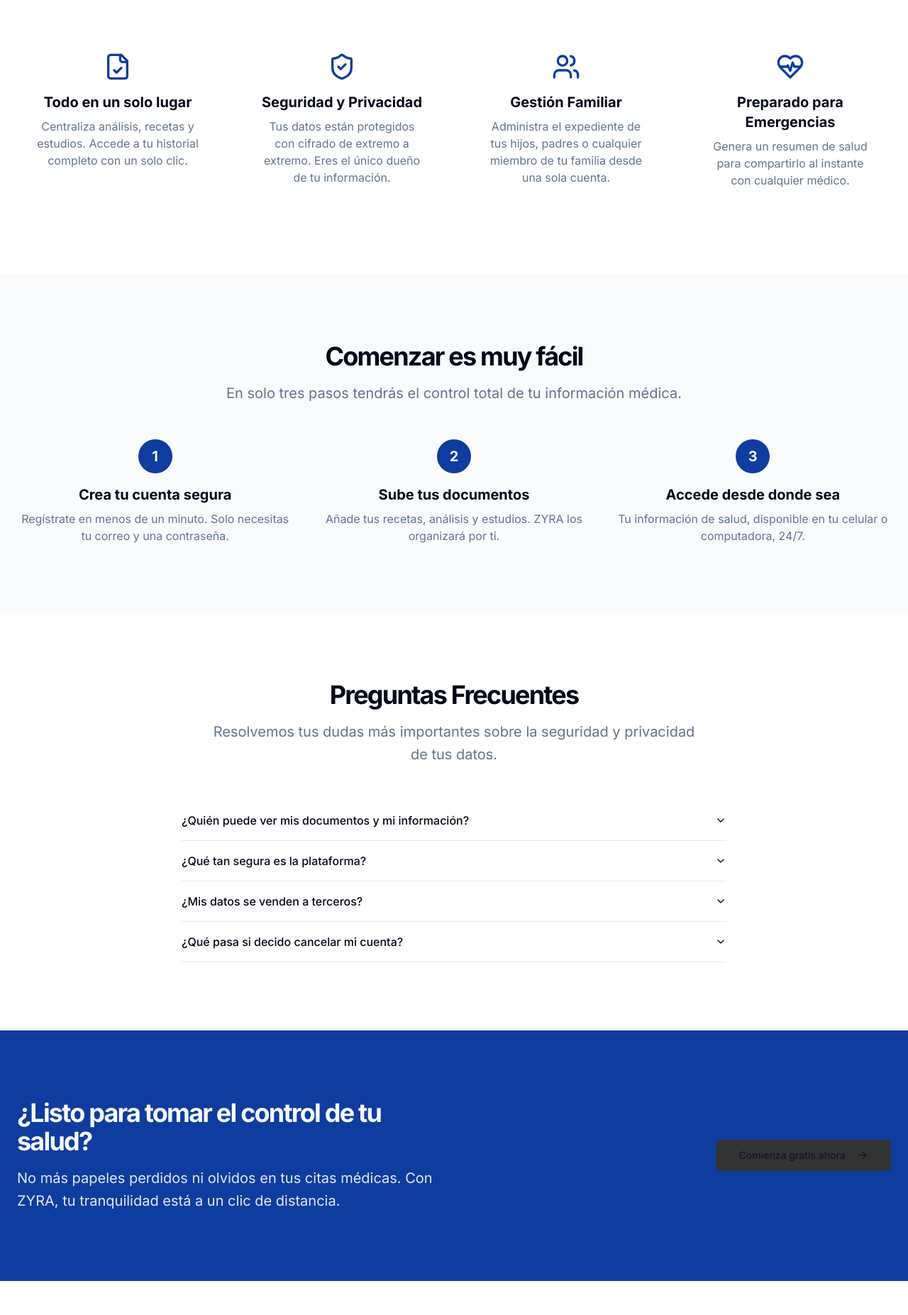
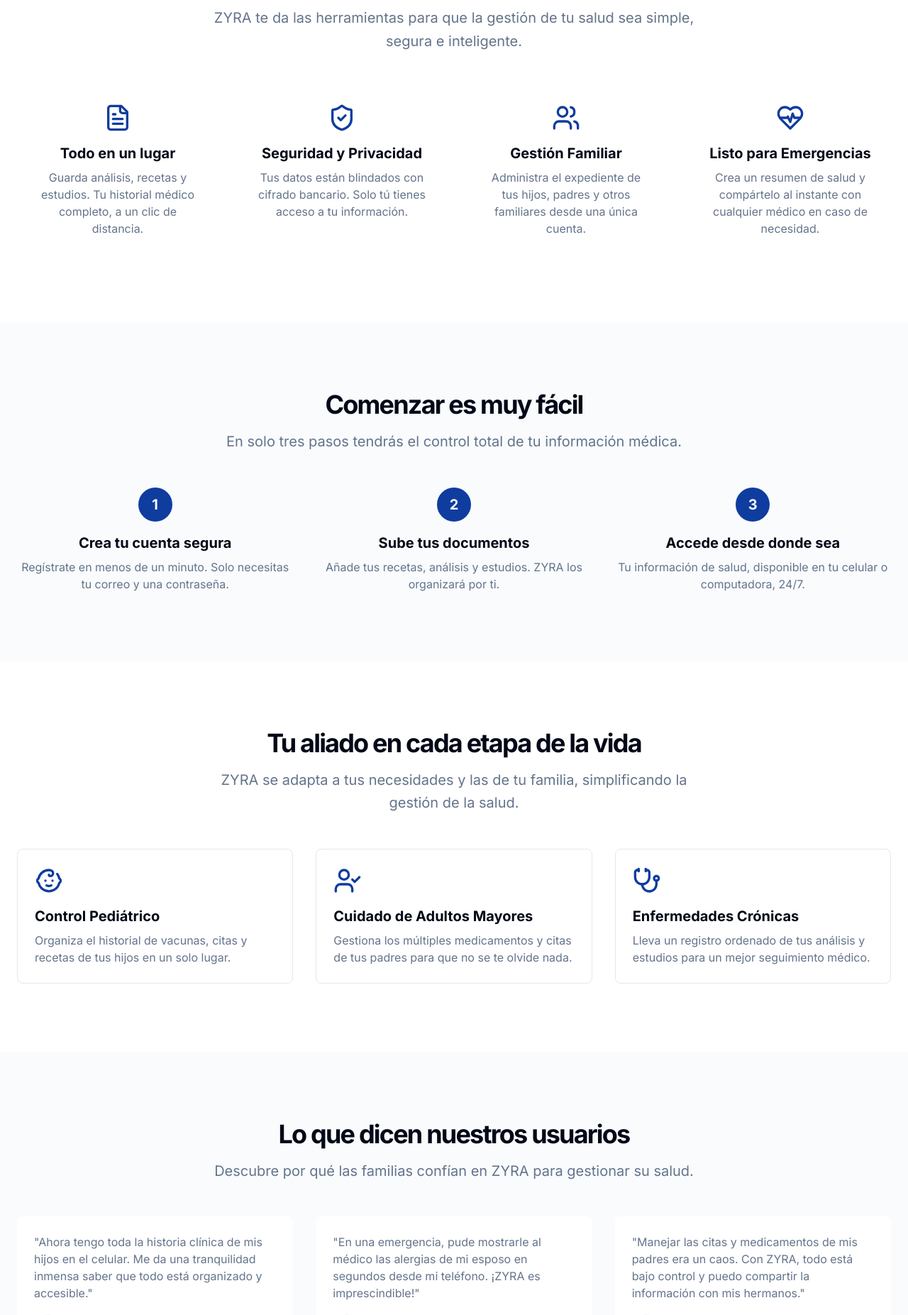
Before and after one commit to JCCJN04/sentinel, a Next.js app: page / in a window 1280 px wide. Shown: the part 908-2761 px from the top of the page at 71% size. Built offline with nearby package versions, Linux system fonts and the light colour scheme; no server answers.

Commit message:
cambio a landing page

```diff
--- a/app/page.tsx
+++ b/app/page.tsx
@@ -1,7 +1,10 @@
+"use client" // <--- ESTA ES LA LÍNEA QUE SOLUCIONA EL PROBLEMA
+
 import Link from "next/link"
 import { Button } from "@/components/ui/button"
-import { ArrowRight, ShieldCheck, FileCheck, Users, HeartPulse, Lock } from "lucide-react"
+import { ArrowRight, ShieldCheck, FileText, Users, HeartPulse, Lock, MessageCircle, GitBranch, Stethoscope, Baby, UserCheck } from "lucide-react"
 import { Accordion, AccordionContent, AccordionItem, AccordionTrigger } from "@/components/ui/accordion"
+import { Avatar, AvatarFallback, AvatarImage } from "@/components/ui/avatar"
 
 export default function LandingPage() {
   return (
@@ -17,8 +20,8 @@ export default function LandingPage() {
             <Link href="#beneficios" className="text-sm font-medium text-muted-foreground hover:text-primary">
               Beneficios
             </Link>
-            <Link href="#como-funciona" className="text-sm font-medium text-muted-foreground hover:text-primary">
-              Cómo Funciona
+            <Link href="#casos-de-uso" className="text-sm font-medium text-muted-foreground hover:text-primary">
+              Casos de Uso
             </Link>
             <Link href="#faq" className="text-sm font-medium text-muted-foreground hover:text-primary">
               Preguntas Frecuentes
@@ -41,10 +44,10 @@ export default function LandingPage() {
           <div className="container px-4 md:px-6">
             <div className="max-w-3xl mx-auto space-y-4">
               <h1 className="text-4xl font-bold tracking-tighter sm:text-5xl md:text-6xl lg:text-7xl">
-                Tu expediente médico, <span className="text-primary">organizado y seguro</span>
+                Toma el control de tu historial médico. <span className="text-primary">Simple y seguro.</span>
               </h1>
               <p className="text-lg md:text-xl text-muted-foreground">
-                ZYRA es la plataforma definitiva para centralizar, gestionar y acceder a toda tu información de salud y la de tu familia, en cualquier momento y lugar.
+                Centraliza los expedientes médicos de toda tu familia en un solo lugar. Accede a ellos desde cualquier dispositivo, cuando más los necesites.
               </p>
               <div className="mt-6 flex flex-col sm:flex-row gap-4 justify-center">
                 <Button asChild size="lg">
@@ -72,31 +75,31 @@ export default function LandingPage() {
             </div>
             <div className="grid grid-cols-1 md:grid-cols-2 lg:grid-cols-4 gap-8">
               <div className="flex flex-col items-center text-center p-6">
-                <FileCheck className="h-10 w-10 text-primary mb-4" />
-                <h3 className="text-xl font-bold mb-2">Todo en un solo lugar</h3>
+                <FileText className="h-10 w-10 text-primary mb-4" />
+                <h3 className="text-xl font-bold mb-2">Todo en un lugar</h3>
                 <p className="text-muted-foreground">
-                  Centraliza análisis, recetas y estudios. Accede a tu historial completo con un solo clic.
+                  Guarda análisis, recetas y estudios. Tu historial médico completo, a un clic de distancia.
                 </p>
               </div>
               <div className="flex flex-col items-center text-center p-6">
                 <ShieldCheck className="h-10 w-10 text-primary mb-4" />
                 <h3 className="text-xl font-bold mb-2">Seguridad y Privacidad</h3>
                 <p className="text-muted-foreground">
-                  Tus datos están protegidos con cifrado de extremo a extremo. Eres el único dueño de tu información.
+                  Tus datos están blindados con cifrado bancario. Solo tú tienes acceso a tu información.
                 </p>
               </div>
               <div className="flex flex-col items-center text-center p-6">
                 <Users className="h-10 w-10 text-primary mb-4" />
                 <h3 className="text-xl font-bold mb-2">Gestión Familiar</h3>
                 <p className="text-muted-foreground">
-                  Administra el expediente de tus hijos, padres o cualquier miembro de tu familia desde una sola cuenta.
+                  Administra el expediente de tus hijos, padres y otros familiares desde una única cuenta.
                 </p>
               </div>
               <div className="flex flex-col items-center text-center p-6">
                 <HeartPulse className="h-10 w-10 text-primary mb-4" />
-                <h3 className="text-xl font-bold mb-2">Preparado para Emergencias</h3>
+                <h3 className="text-xl font-bold mb-2">Listo para Emergencias</h3>
                 <p className="text-muted-foreground">
-                  Genera un resumen de salud para compartirlo al instante con cualquier médico.
+                  Crea un resumen de salud y compártelo al instante con cualquier médico en caso de necesidad.
                 </p>
               </div>
             </div>
@@ -132,6 +135,94 @@ export default function LandingPage() {
           </div>
         </section>
 
+        {/* Use Cases Section */}
+        <section id="casos-de-uso" className="py-16 md:py-24 bg-background">
+          <div className="container px-4 md:px-6">
+            <div className="text-center mb-12">
+              <h2 className="text-3xl font-bold tracking-tighter sm:text-4xl">Tu aliado en cada etapa de la vida</h2>
+              <p className="mx-auto mt-4 max-w-[700px] text-muted-foreground md:text-xl/relaxed">
+                ZYRA se adapta a tus necesidades y las de tu familia, simplificando la gestión de la salud.
+              </p>
+            </div>
+            <div className="grid grid-cols-1 md:grid-cols-2 lg:grid-cols-3 gap-8">
+              <div className="p-6 border rounded-lg">
+                <Baby className="h-10 w-10 text-primary mb-4" />
+                <h3 className="text-xl font-bold mb-2">Control Pediátrico</h3>
+                <p className="text-muted-foreground">
+                  Organiza el historial de vacunas, citas y recetas de tus hijos en un solo lugar.
+                </p>
+              </div>
+              <div className="p-6 border rounded-lg">
+                <UserCheck className="h-10 w-10 text-primary mb-4" />
+                <h3 className="text-xl font-bold mb-2">Cuidado de Adultos Mayores</h3>
+                <p className="text-muted-foreground">
+                  Gestiona los múltiples medicamentos y citas de tus padres para que no se te olvide nada.
+                </p>
+              </div>
+              <div className="p-6 border rounded-lg">
+                <Stethoscope className="h-10 w-10 text-primary mb-4" />
+                <h3 className="text-xl font-bold mb-2">Enfermedades Crónicas</h3>
+                <p className="text-muted-foreground">
+                  Lleva un registro ordenado de tus análisis y estudios para un mejor seguimiento médico.
+                </p>
+              </div>
+            </div>
+          </div>
+        </section>
+
+        {/* Testimonials Section */}
+        <section id="testimonials" className="py-16 md:py-24 bg-muted/40">
+            <div className="container px-4 md:px-6">
+                <div className="text-center mb-12">
+                    <h2 className="text-3xl font-bold tracking-tighter sm:text-4xl">Lo que dicen nuestros usuarios</h2>
+                    <p className="mx-auto mt-4 max-w-[700px] text-muted-foreground md:text-xl/relaxed">
+                        Descubre por qué las familias confían en ZYRA para gestionar su salud.
+                    </p>
+                </div>
+                <div className="grid grid-cols-1 md:grid-cols-2 lg:grid-cols-3 gap-8">
+                    <div className="bg-background p-6 rounded-lg flex flex-col">
+                        <p className="text-muted-foreground flex-grow">"Ahora tengo toda la historia clínica de mis hijos en el celular. Me da una tranquilidad inmensa saber que todo está organizado y accesible."</p>
+                        <div className="flex items-center mt-4">
+                            <Avatar className="h-10 w-10">
+                                <AvatarImage src="/placeholder-user.jpg" alt="@lauram" />
+                                <AvatarFallback>LM</AvatarFallback>
+                            </Avatar>
+                            <div className="ml-4">
+                                <p className="font-semibold">Laura M.</p>
+                                <p className="text-sm text-muted-foreground">Madre de dos</p>
+                            </div>
+                        </div>
+                    </div>
+                    <div className="bg-background p-6 rounded-lg flex flex-col">
+                        <p className="text-muted-foreground flex-grow">"En una emergencia, pude mostrarle al médico las alergias de mi esposo en segundos desde mi teléfono. ¡ZYRA es imprescindible!"</p>
+                        <div className="flex items-center mt-4">
+                             <Avatar className="h-10 w-10">
+                                <AvatarImage src="/placeholder-user.jpg" alt="@carlosg" />
+                                <AvatarFallback>CG</AvatarFallback>
+                            </Avatar>
+                            <div className="ml-4">
+                                <p className="font-semibold">Carlos G.</p>
+                                <p className="text-sm text-muted-foreground">Usuario</p>
+                            </div>
+                        </div>
+                    </div>
+                    <div className="bg-background p-6 rounded-lg flex flex-col">
+                        <p className="text-muted-foreground flex-grow">"Manejar las citas y medicamentos de mis padres era un caos. Con ZYRA, todo está bajo control y puedo compartir la información con mis hermanos."</p>
+                        <div className="flex items-center mt-4">
+                            <Avatar className="h-10 w-10">
+                                <AvatarImage src="/placeholder-user.jpg" alt="@sofiar" />
+                                <AvatarFallback>SR</AvatarFallback>
+                            </Avatar>
+                            <div className="ml-4">
+                                <p className="font-semibold">Sofía R.</p>
+                                <p className="text-sm text-muted-foreground">Cuidadora familiar</p>
+                            </div>
+                        </div>
+                    </div>
+                </div>
+            </div>
+        </section>
+
         {/* FAQ Section */}
         <section id="faq" className="py-16 md:py-24 bg-background">
           <div className="container px-4 md:px-6">
@@ -146,25 +237,25 @@ export default function LandingPage() {
                 <AccordionItem value="item-1">
                   <AccordionTrigger>¿Quién puede ver mis documentos y mi información?</AccordionTrigger>
                   <AccordionContent>
-                    Solamente tú. En ZYRA, tú eres el único dueño de tus datos. La información está cifrada y nadie, ni siquiera nuestro equipo, tiene acceso a ella. Solo se puede compartir si tú explícitamente decides hacerlo con un familiar o un médico.
+                    Solamente tú. En ZYRA, eres el único dueño de tus datos. La información está cifrada y nadie, ni siquiera nuestro equipo, tiene acceso a ella. Solo se puede compartir si tú explícitamente decides hacerlo con un familiar o un médico.
                   </AccordionContent>
                 </AccordionItem>
                 <AccordionItem value="item-2">
                   <AccordionTrigger>¿Qué tan segura es la plataforma?</AccordionTrigger>
                   <AccordionContent>
-                    Muy segura. Utilizamos cifrado de nivel bancario (AES-256) para toda tu información, tanto en tránsito como en reposo. Nuestra infraestructura se basa en proveedores líderes en la industria y seguimos las mejores prácticas de seguridad para proteger tu privacidad en todo momento.
+                    Muy segura. Utilizamos cifrado de nivel bancario (AES-256) para toda tu información. Nuestra infraestructura sigue las mejores prácticas de seguridad para proteger tu privacidad en todo momento.
                   </AccordionContent>
                 </AccordionItem>
                 <AccordionItem value="item-3">
                   <AccordionTrigger>¿Mis datos se venden a terceros?</AccordionTrigger>
                   <AccordionContent>
-                    No, nunca. Nuestra política es clara: tus datos son tuyos. No los vendemos ni los compartimos con anunciantes, farmacéuticas ni ninguna otra entidad. Nuestro modelo de negocio se basa en ofrecerte un servicio valioso, no en explotar tu información.
+                    No, nunca. Nuestra política es clara: tus datos son tuyos. No los vendemos ni los compartimos con anunciantes, farmacéuticas ni ninguna otra entidad.
                   </AccordionContent>
                 </AccordionItem>
                 <AccordionItem value="item-4">
                   <AccordionTrigger>¿Qué pasa si decido cancelar mi cuenta?</AccordionTrigger>
                   <AccordionContent>
-                    Si decides cancelar tu cuenta, te daremos la opción de descargar toda tu información en un archivo comprimido. Una vez confirmado, todos tus datos serán eliminados permanentemente de nuestros servidores de forma irrecuperable.
+                    Si decides cancelar tu cuenta, te daremos la opción de descargar toda tu información. Una vez confirmado, todos tus datos serán eliminados permanentemente de nuestros servidores.
                   </AccordionContent>
                 </AccordionItem>
               </Accordion>
@@ -199,8 +290,9 @@ export default function LandingPage() {
         <div className="container px-4 md:px-6 text-center text-sm text-muted-foreground">
           <p>&copy; {new Date().getFullYear()} ZYRA. Todos los derechos reservados.</p>
           <div className="flex justify-center gap-4 mt-4">
-              <Link href="#" className="hover:text-primary">Términos de Servicio</Link>
-              <Link href="#" className="hover:text-primary">Política de Privacidad</Link>
+              <Link href="/terminos" className="hover:text-primary">Términos de Servicio</Link>
+              <Link href="/privacidad" className="hover:text-primary">Política de Privacidad</Link>
+              <Link href="/contacto" className="hover:text-primary">Contacto</Link>
           </div>
         </div>
       </footer>
```
